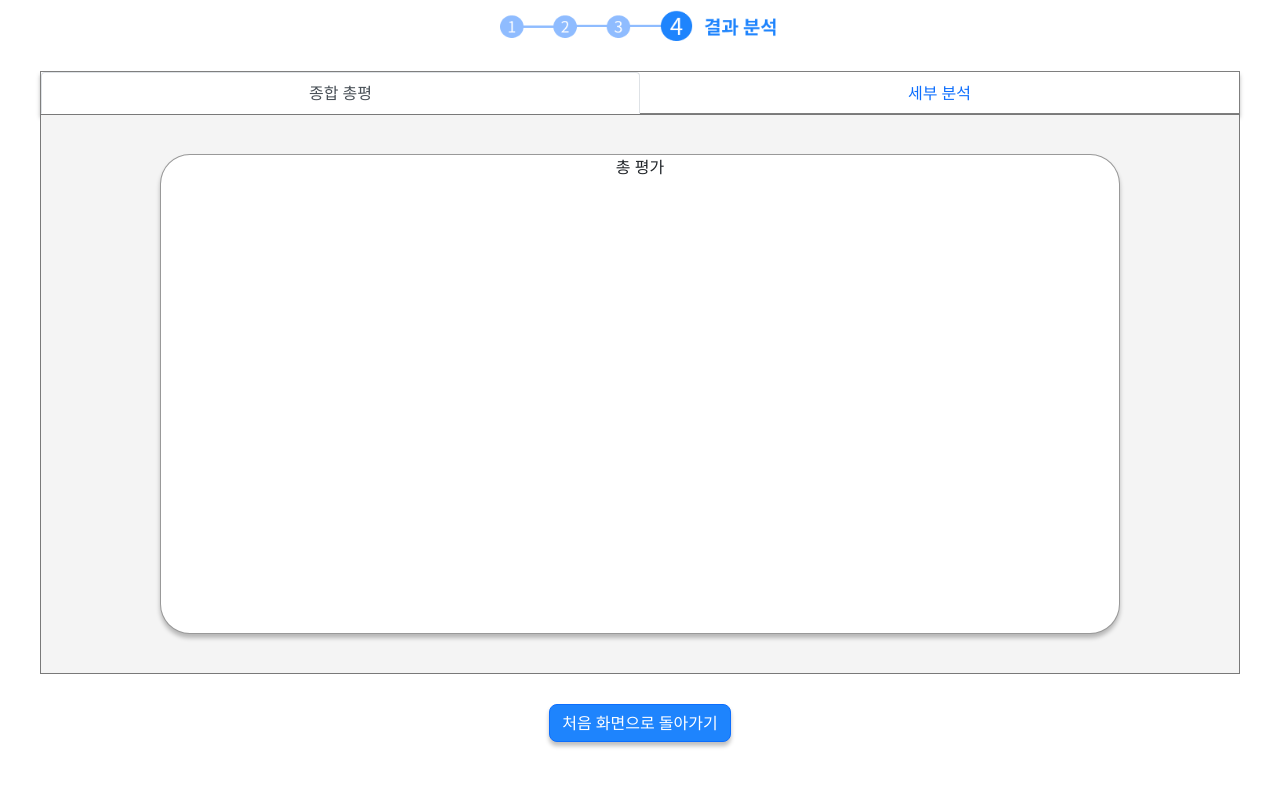
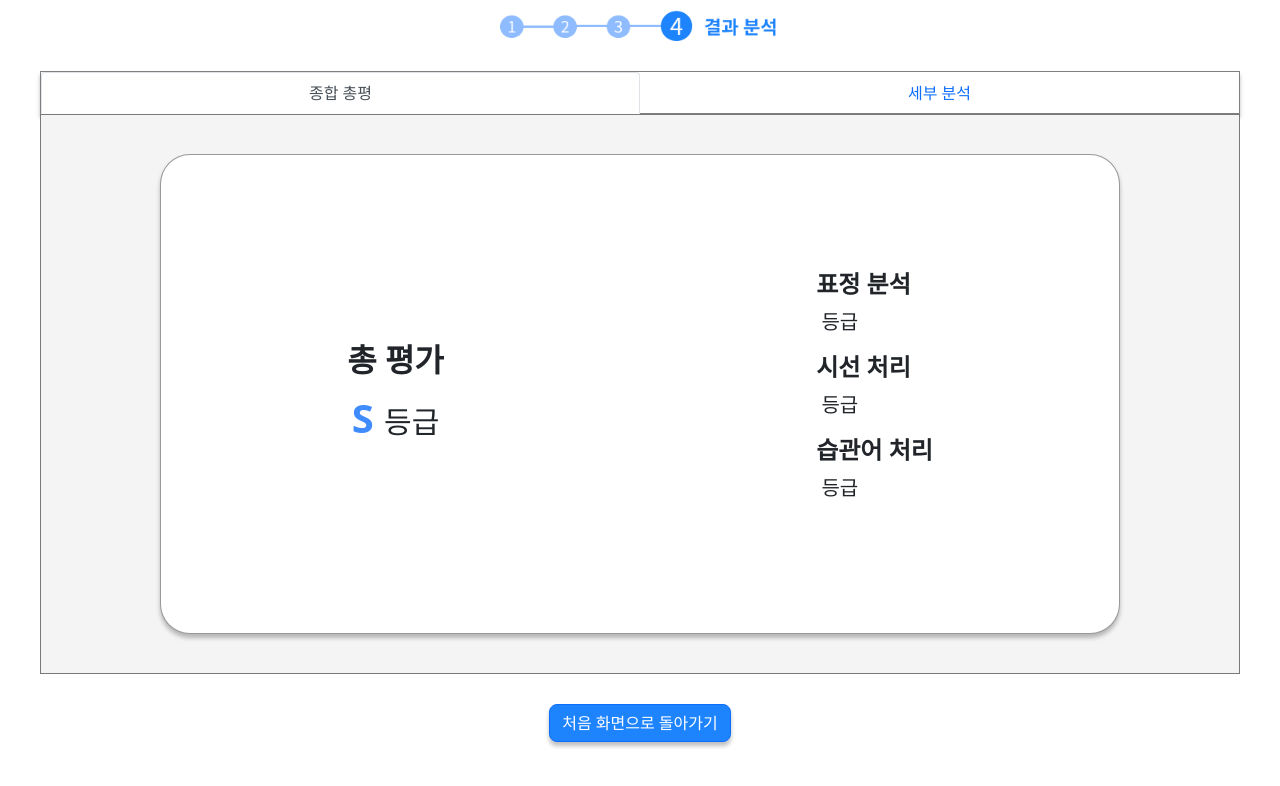
Before and after one commit to EasyHwan/2022_Graduation_Project, a React (Create React App) app in the folder frontend/: page /report in a window 1280 px wide. Shown: the top 786 px of the page. Built offline with nearby package versions, Linux system fonts and the light colour scheme; no server answers.

Commit message:
결과 분석 페이지 총 평가 부분 json 데이터 적용시키기

```diff
--- a/frontend/src/screens/report.module.css
+++ b/frontend/src/screens/report.module.css
@@ -36,27 +36,12 @@
     border: 1px solid rgba(0, 0, 0, 0.4);
     box-shadow: 0px 4px 4px rgba(0, 0, 0, 0.25);
     border-radius: 30px;
+    display: flex;
+    justify-content: space-around;
+    align-items: center;
 }
-.leftform{
-    flex: 7;
-    height: 50vh;
-    background-color: #C3BEF0;
-    float: left;
-    border: solid;
+.scoreBox{
     text-align: left;
-    margin-left: 15px;
-    margin-right: 15px;
-}
-.rightform{
-    flex: 3;
-    height: 50vh;
-    background-color: #C3BEF0;
-    float: right;
-    border: solid;
-    display: grid;
-    place-items: center;
-    margin-left: 15px;
-    margin-right: 15px;
 }
 .button{
     background: #1E84FD;
--- a/frontend/src/screens/report_screen.js
+++ b/frontend/src/screens/report_screen.js
@@ -7,9 +7,9 @@ import Tab from 'react-bootstrap/Tab';
 import Tabs from 'react-bootstrap/Tabs';
 import style from './report.module.css';
 
-const url = 'https://s3.us-west-2.amazonaws.com/secure.notion-static.com/d46e4d9c-6d6d-438d-86b2-ef19867ff3be/resultSample.json?X-Amz-Algorithm=AWS4-HMAC-SHA256&X-Amz-Content-Sha256=UNSIGNED-PAYLOAD&X-Amz-Credential=AKIAT73L2G45EIPT3X45%2F20220517%2Fus-west-2%2Fs3%2Faws4_request&X-Amz-Date=20220517T115040Z&X-Amz-Expires=86400&X-Amz-Signature=4c368877a0f59a4a029f49998606e6a3fc6c13fea938cae130619e148ab62b39&X-Amz-SignedHeaders=host&response-content-disposition=filename%20%3D%22resultSample.json%22&x-id=GetObject'
+const url = 'https://s3.us-west-2.amazonaws.com/secure.notion-static.com/d46e4d9c-6d6d-438d-86b2-ef19867ff3be/resultSample.json?X-Amz-Algorithm=AWS4-HMAC-SHA256&X-Amz-Content-Sha256=UNSIGNED-PAYLOAD&X-Amz-Credential=AKIAT73L2G45EIPT3X45%2F20220710%2Fus-west-2%2Fs3%2Faws4_request&X-Amz-Date=20220710T071230Z&X-Amz-Expires=86400&X-Amz-Signature=1e33312a0b46c6aa6d95597f871c78d0d4278b962816c7f6b031c509fb6676e2&X-Amz-SignedHeaders=host&response-content-disposition=filename%20%3D%22resultSample.json%22&x-id=GetObject'
 
-function Score(){
+function TabBar() {
   const [result, setResult] = useState([]);
 
   useEffect(() => {
@@ -22,36 +22,6 @@ function Score(){
     });
   },[])
 
-  return(
-      <div className={style.form}>
-        <div className={style.leftform}>
-          <h4>면접 진행시간</h4>
-          <h4>면접 문항</h4>
-          <div>
-            <h4>표정 분석 등급 : {result.emotionScore}</h4>
-            <h5>평가 내용 : {result.emotionSummary}</h5>
-          </div>
-          <div>
-            <h4>시선 처리 등급 : {result.gazeScore}</h4>
-            <h5>평가 내용 : {result.gazeSummary}</h5>
-          </div>
-          <div>
-            <h4>시선 처리 등급 : {result.languageScore}</h4>
-            <h5>평가 내용 : {result.languageSummary}</h5>
-          </div>
-        </div>
-        <div className={style.rightform}>
-          <div>
-            <h3>총 평가</h3>
-            <h3>S 등급</h3>
-          </div>
-          <Button className={style.button}>더 자세한 결과 보기</Button>
-        </div>
-      </div>
-  );
-}
-
-function JustifiedExample() {
   return (
     <div >
       <Tabs
@@ -63,7 +33,28 @@ function JustifiedExample() {
         <Tab eventKey="evaluate1" title="종합 총평">
           <div className={style.Evaluate}>
             <div className={style.contentEvaluate}>
-              <label>총 평가</label>
+              <div>
+                <h2 style={{fontWeight : 'bold'}}>총 평가</h2>
+                <label style={{color : '#408CFF', fontWeight : 'bold', fontSize : 40}}>S&nbsp;</label>
+                <label style={{fontSize : 30}}>등급</label>
+              </div>
+              <div className={style.scoreBox}>
+                <div>
+                  <h4 style={{fontWeight : 'bold'}}>표정 분석</h4>
+                  <label style={{fontWeight : 'bold', fontSize : 20}}>{result.emotionScore}&nbsp;</label><label style={{fontSize : 20}}>등급</label>
+                  <p>{result.emotionSummary}</p>
+                </div>
+                <div>
+                  <h4 style={{fontWeight : 'bold'}}>시선 처리</h4>
+                  <label style={{fontWeight : 'bold', fontSize : 20}}>{result.gazeScore}&nbsp;</label><label style={{fontSize : 20}}>등급</label>
+                  <p>{result.gazeSummary}</p>
+                </div>
+                <div>
+                  <h4 style={{fontWeight : 'bold'}}>습관어 처리</h4>
+                  <label style={{fontWeight : 'bold', fontSize : 20}}>{result.languageScore}&nbsp;</label><label style={{fontSize : 20}}>등급</label>
+                  <p>{result.languageSummary}</p>
+                </div>
+              </div>
             </div>
           </div>
         </Tab>
@@ -87,7 +78,7 @@ class Report extends Component {
         <div className={style.box}>
           <img src = "images/currentPage4.png" className={style.currentPage} alt="profile" />
           <div className={style.reportForm}>
-            <JustifiedExample/>
+            <TabBar/>
           </div>
           <Link to="/">
             <Button className={style.button}>처음 화면으로 돌아가기</Button>
```
